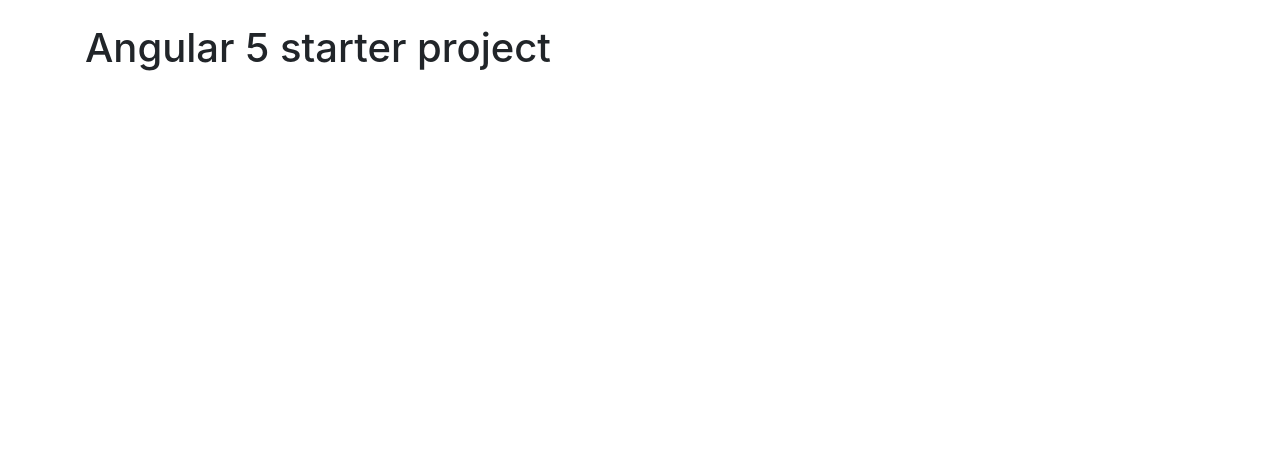
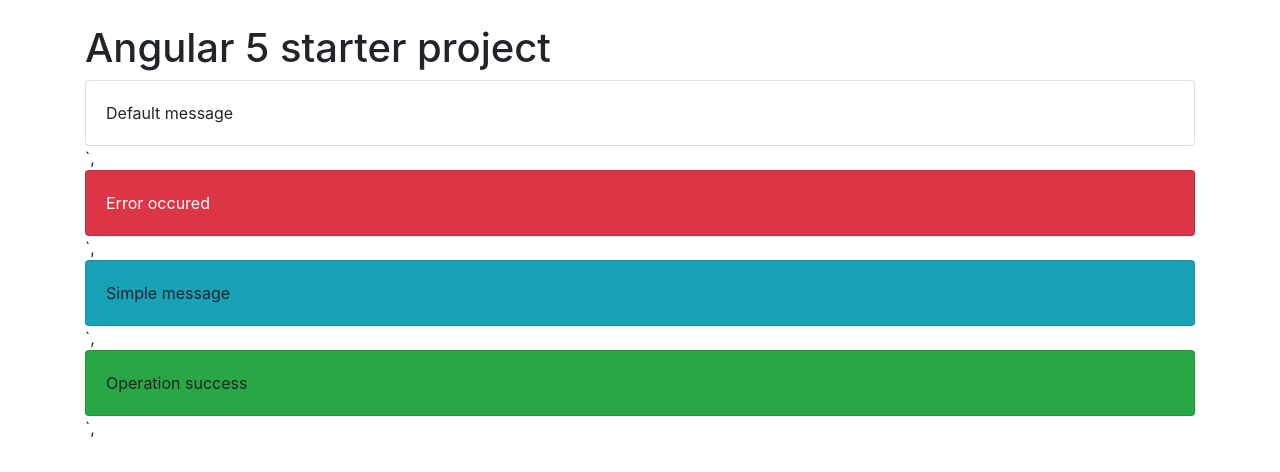
Before and after one commit to tomekb82/angular5, an Angular app: page / in a window 1280 px wide. Shown: the top 472 px of the page. Built offline with nearby package versions, Linux system fonts and the light colour scheme.

Commit message:
static component + attribute

```diff
--- a/src/app/app.component.html
+++ b/src/app/app.component.html
@@ -7,6 +7,11 @@
   <div class="row">
     <div class="col">
 
+      <status-card text="Default message"></status-card>
+      <status-card type="error" text="Error occured"></status-card>
+      <status-card type="info" text="Simple message"></status-card>
+      <status-card type="success" text="Operation success"></status-card>
+
     </div>
   </div>
 </div>
--- a/src/app/app.module.ts
+++ b/src/app/app.module.ts
@@ -2,10 +2,12 @@ import { BrowserModule } from '@angular/platform-browser';
 import { NgModule } from '@angular/core';
 
 import { AppComponent } from './app.component';
+import { StatusCardComponent } from './status-card/status-card.component';
 
 @NgModule({
   declarations: [
-    AppComponent
+    AppComponent,
+    StatusCardComponent
   ],
   imports: [
     BrowserModule
--- /dev/null
+++ b/src/app/status-card/status-card.component.ts
@@ -0,0 +1,29 @@
+import { Component, OnInit, Attribute } from '@angular/core';
+
+@Component({
+  selector: 'status-card',
+  template: `
+    <div class="card" [ngClass]="{
+      'bg-info text-white': type == 'info',
+      'bg-success text-white': type == 'success',
+      'bg-danger text-white': type == 'error'
+      }">
+      <div class="card-body">
+        {{ bodyText }}
+      </div>
+    </div>
+  \`,
+  `,
+
+  styles: []
+})
+export class StatusCardComponent implements OnInit {
+
+  constructor(
+    @Attribute('text') public bodyText,
+    @Attribute('type') public type) { }
+
+  ngOnInit() {
+  }
+
+}
```
